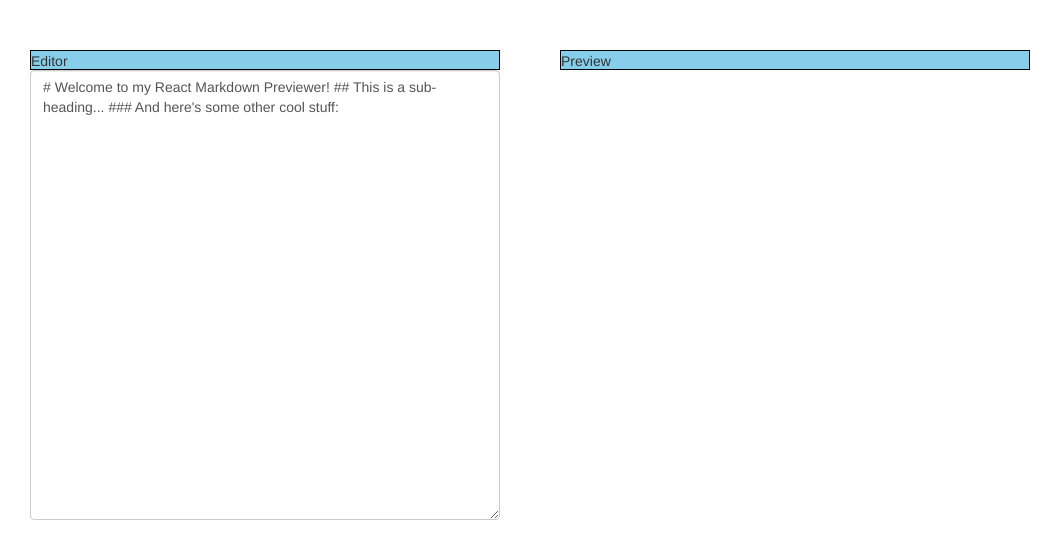
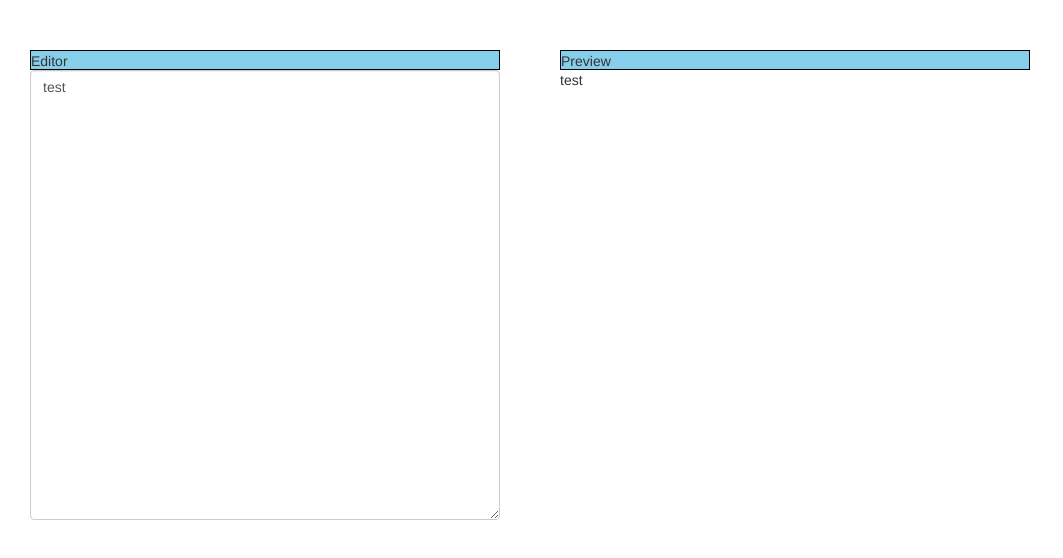
Before and after one commit to eric-do/fcc-react-markdown, a React (Create React App) app: page / in a window 1280 px wide. Shown: the top 558 px of the page, without its empty margins (0-1063 px from the left). Built offline with nearby package versions, Linux system fonts and the light colour scheme.

Commit message:
Moved marked to preview

```diff
--- a/src/App.js
+++ b/src/App.js
@@ -9,28 +9,21 @@ class App extends Component {
   constructor(props) {
     super(props);
     this.state = {
-      markedText: ''
+      unmarkedText: 'test'
     }
   }
 
   toMarkdown = (text) => {
-    var marked = require('marked');
-
-    marked.setOptions({
-      sanitize: true,
+      this.setState({
+        unmarkedText: text
     });
-
-    this.setState({
-      markedText: marked(text)
-    });
-    console.log("toMarkdown converted text: " + marked(text));
   }
 
   render() {
     return (
       <div className='row'>
-        <Editor convert={this.toMarkdown}/>
-        <Preview marked={this.state.markedText}/>
+        <Editor convert={this.toMarkdown} unmarkedText={this.state.unmarkedText}/>
+        <Preview unmarkedText={this.state.unmarkedText}/>
       </div>
     );
   }
--- a/src/Editor.js
+++ b/src/Editor.js
@@ -7,6 +7,10 @@ export default class Editor extends React.Component {
         this.state = {
             input: ''
         }
+    }
+
+    componentDidMount() {
+        //this.handleChange();
     }
 
     handleChange = (event) => {
@@ -31,15 +35,8 @@ export default class Editor extends React.Component {
                 type='text'
                 name='userInput'
                 id='editor'
-                onChange={this.handleChange}># Welcome to my React Markdown Previewer!
-
-                ## This is a sub-heading...
-                ### And here's some other cool stuff:
-
-
-
-
-</textarea>
+                onChange={this.handleChange}
+                value={this.props.unmarkedText}/>
         </div>
         )
     };
--- a/src/Preview.js
+++ b/src/Preview.js
@@ -3,21 +3,41 @@ import React from 'react';
 export default class Preview extends React.Component {
     constructor(props) {
         super(props);
+        this.state = {
+            markedText: ''
+          }
     }
 
-    componentDidUpdate(prevProps, prevState) {
-     //   $("#preview-wrap").html(this.props.marked);
+    componentWillReceiveProps() {
+        this.toMarkdown(this.props.unmarkedText);
+    }
+
+    componentDidMount() {
+        //console.log ("Component mounted with props: " + this.state.props.marked);
+        if (typeof this.state.props === 'undefined')
+            console.log ("Component props is undefined");
+        console.log ("Component mounted with markedState: " + this.state.unmarkedText);
+    }
+
+    toMarkdown = (text) => {
+        var marked = require('marked');
+
+        marked.setOptions({
+          sanitize: true,
+        });
+
+        console.log("toMarkdown converted text: " + marked(text));
+        return marked(text);
       }
 
     render() {
         return (
-        <div id='preview' class='col-md-6'>
+        <div id='preview-wrapper' class='col-md-6'>
             <div class='toolbar'>
                 Preview
             </div>
-            <span dangerouslySetInnerHTML={{__html:(this.props.marked || '')}}
-                id='preview-content'>
-            </span>
+            <span dangerouslySetInnerHTML={{__html:(this.toMarkdown(this.props.unmarkedText) || '')}}
+                id='preview'/>
         </div>
         )
     };
--- a/src/index.css
+++ b/src/index.css
@@ -19,14 +19,13 @@ body {
   margin: 50px 0 50px 30px;
 }
 
-#preview-content {
+#preview {
   overflow-y:scroll;
   height: inherit;
 }
 
-#preview {
+#preview-wrapper {
   width: 500px;
-
   background-color: white;
   margin: 50px 0 50px 30px;
 }
```
